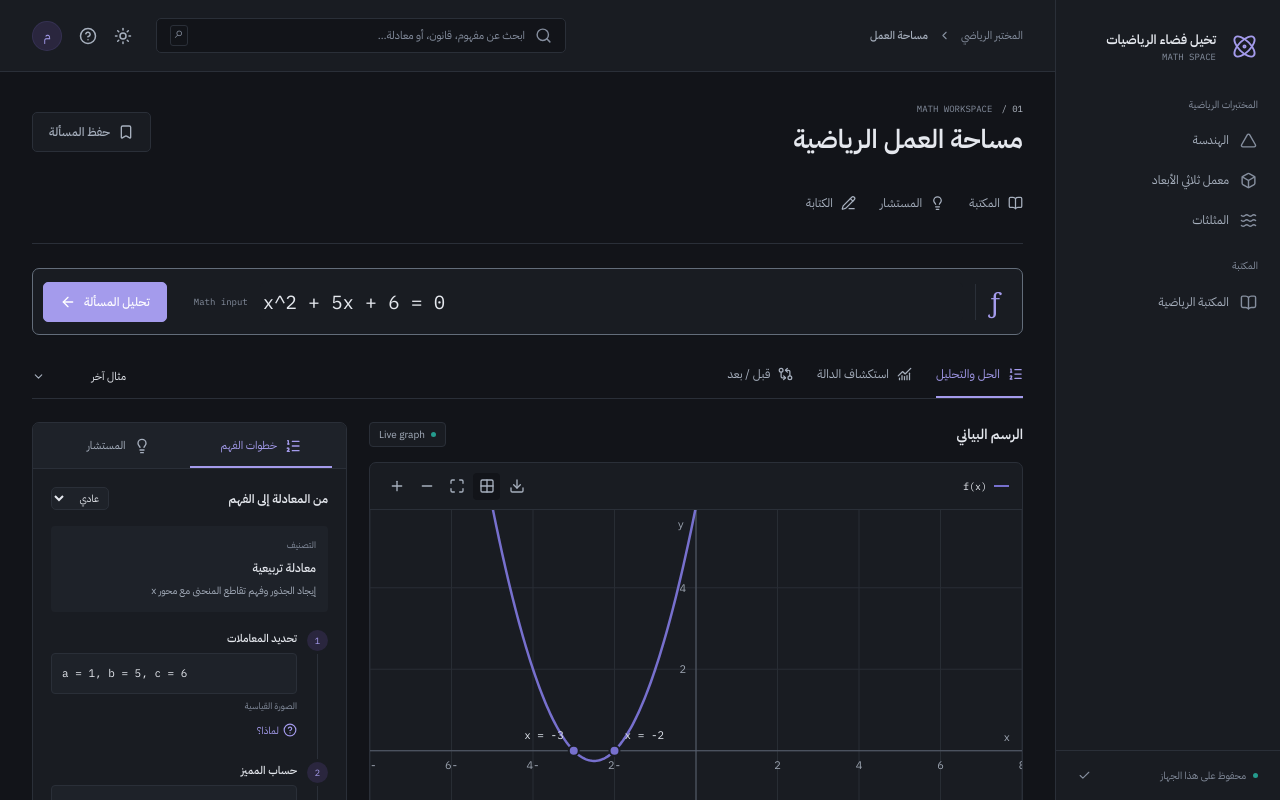
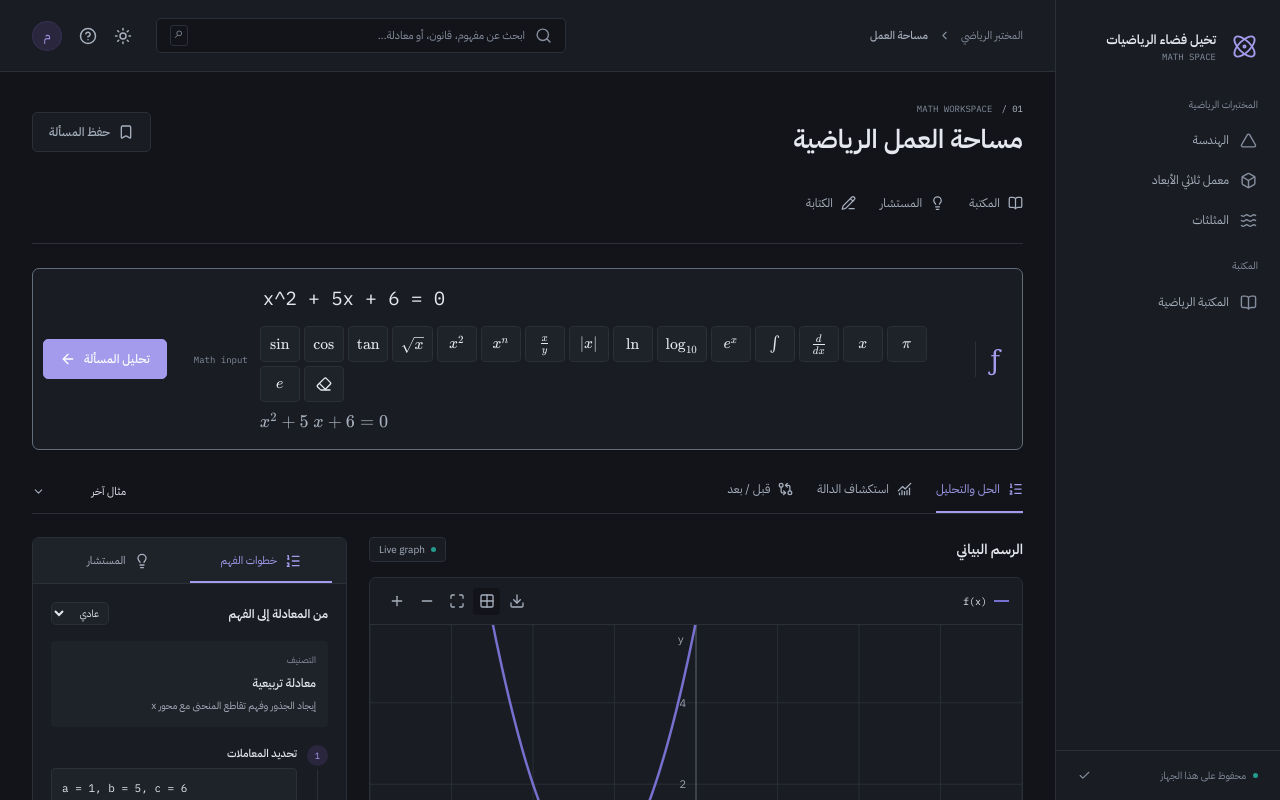
Before and after one commit to tus3l/MathSpace, a React (Vite) app: page / in a window 1280 px wide. Shown: the top 800 px of the page. Built offline with nearby package versions, Linux system fonts and the light colour scheme.

Commit message:
Add math symbol keyboard and typed calculus support

```diff
--- a/src/App.css
+++ b/src/App.css
@@ -295,6 +295,51 @@
   color: var(--muted);
   margin-inline-end: 15px;
 }
+.math-input-control {
+  min-width: 0;
+  width: 100%;
+}
+.equation-entry > .math-input-control {
+  flex: 1;
+}
+.math-input-control > input {
+  width: 100%;
+}
+.math-symbols {
+  display: flex;
+  flex-wrap: wrap;
+  gap: 4px;
+  margin-top: 8px;
+}
+.math-symbols > button {
+  min-width: 40px;
+  height: 36px;
+  padding: 4px 8px;
+  border: 1px solid var(--line);
+  border-radius: 4px;
+  color: var(--text);
+  background: var(--surface-alt);
+}
+.math-symbols > button:hover {
+  border-color: var(--accent);
+  background: var(--accent-soft);
+}
+.math-symbols .formula {
+  font-size: 13px;
+}
+.math-input-preview {
+  min-height: 38px;
+  padding: 8px 0 2px;
+  overflow-x: auto;
+  color: var(--subtle);
+  text-align: left;
+}
+.math-input-preview .formula {
+  font-size: 15px;
+}
+.equation-entry .math-input-control > input {
+  width: 100%;
+}
 .workspace-navigation {
   display: flex;
   align-items: center;
--- a/src/components/Controls.tsx
+++ b/src/components/Controls.tsx
@@ -1,4 +1,4 @@
-import { useEffect, useState } from "react";
+import { useEffect, useRef, useState } from "react";
 import {
   CircleHelp,
   Play,
@@ -6,8 +6,113 @@ import {
   SkipBack,
   SkipForward,
   RotateCcw,
+  Eraser,
 } from "lucide-react";
 import katex from "katex";
+import { mathRequest, normalize, safeParse } from "../engine/math";
+
+export function MathInput({
+  value,
+  onChange,
+  label,
+  required = false,
+  variables = ["x"],
+}: {
+  value: string;
+  onChange: (value: string) => void;
+  label: string;
+  required?: boolean;
+  variables?: string[];
+}) {
+  const inputRef = useRef<HTMLInputElement>(null);
+  let preview = "";
+  try {
+    const request = mathRequest(value);
+    if (request.operation) {
+      const expression = safeParse(request.expression).toTex();
+      preview = request.operation === "integral"
+        ? `\\int ${expression}\\,dx`
+        : `\\frac{d}{dx}\\left(${expression}\\right)`;
+    } else {
+      const sides = normalize(value).split("=");
+      if (sides.length <= 2)
+        preview = sides.map((side) => safeParse(side).toTex()).join("=");
+    }
+  } catch {
+    preview = "";
+  }
+  function insert(prefix: string, suffix = "", fallback = "x", operation = false) {
+    const input = inputRef.current;
+    if (!input) return;
+    let start = input.selectionStart ?? value.length;
+    let end = input.selectionEnd ?? start;
+    let selected = value.slice(start, end);
+    if (operation) {
+      start = 0;
+      end = value.length;
+      selected = value.includes("=") ? "" : value;
+    }
+    const body = fallback === "" ? "" : selected || fallback;
+    onChange(value.slice(0, start) + prefix + body + suffix + value.slice(end));
+    requestAnimationFrame(() => {
+      input.focus();
+      input.setSelectionRange(start + prefix.length, start + prefix.length + body.length);
+    });
+  }
+  return (
+    <div className="math-input-control">
+      <input
+        ref={inputRef}
+        aria-label={label}
+        dir="ltr"
+        value={value}
+        onChange={(event) => onChange(event.target.value)}
+        spellCheck={false}
+        autoCapitalize="off"
+        autoComplete="off"
+        required={required}
+        maxLength={250}
+      />
+      <div className="math-symbols" role="toolbar" aria-label={`رموز ${label}`} dir="ltr">
+        {[
+          { title: "الجيب", latex: "\\sin", prefix: "sin(", suffix: ")" },
+          { title: "جيب التمام", latex: "\\cos", prefix: "cos(", suffix: ")" },
+          { title: "الظل", latex: "\\tan", prefix: "tan(", suffix: ")" },
+          { title: "الجذر التربيعي", latex: "\\sqrt{x}", prefix: "sqrt(", suffix: ")" },
+          { title: "التربيع", latex: "x^2", prefix: "(", suffix: ")^2" },
+          { title: "قوة", latex: "x^n", prefix: "(", suffix: ")^3" },
+          { title: "كسر", latex: "\\frac{x}{y}", prefix: "(", suffix: ")/(1)" },
+          { title: "القيمة المطلقة", latex: "|x|", prefix: "abs(", suffix: ")" },
+          { title: "اللوغاريتم الطبيعي", latex: "\\ln", prefix: "ln(", suffix: ")" },
+          { title: "اللوغاريتم العشري", latex: "\\log_{10}", prefix: "log10(", suffix: ")" },
+          { title: "الدالة الأسية", latex: "e^x", prefix: "exp(", suffix: ")" },
+          { title: "تكامل غير محدد بالنسبة إلى x", latex: "\\int", prefix: "∫ (", suffix: ") dx", operation: true },
+          { title: "اشتقاق بالنسبة إلى x", latex: "\\frac{d}{dx}", prefix: "derivative(", suffix: ")", operation: true },
+        ].map((symbol) => (
+          <button key={symbol.title} type="button" title={symbol.title} aria-label={symbol.title}
+            onMouseDown={(event) => event.preventDefault()}
+            onClick={() => insert(symbol.prefix, symbol.suffix, "x", symbol.operation)}>
+            <Formula value={symbol.latex} />
+          </button>
+        ))}
+        {[...variables, "π", "e"].map((symbol) => (
+          <button key={symbol} type="button" title={symbol === "π" ? "باي" : symbol} aria-label={symbol === "π" ? "باي" : `إدراج ${symbol}`}
+            onMouseDown={(event) => event.preventDefault()}
+            onClick={() => insert(symbol, "", "")}>
+            <Formula value={symbol === "π" ? "\\pi" : symbol} />
+          </button>
+        ))}
+        <button type="button" title="مسح الإدخال" aria-label="مسح الإدخال"
+          onClick={() => { onChange(""); inputRef.current?.focus(); }}>
+          <Eraser size={16} />
+        </button>
+      </div>
+      <div className="math-input-preview" aria-label={`معاينة ${label}`}>
+        {preview && <Formula value={preview} />}
+      </div>
+    </div>
+  );
+}
 
 export function Formula({
   value,
--- a/src/components/CoreLabs.tsx
+++ b/src/components/CoreLabs.tsx
@@ -14,6 +14,7 @@ import {
   checkStep,
   compileFunction,
   fmt,
+  mathRequest,
   normalize,
   safeParse,
   symbolic,
@@ -68,10 +69,11 @@ export function ProofLab() {
     [current, setCurrent] = useState(0);
   const [proof, setProof] = useState("square");
   const [customExpression, setCustomExpression] = useState("x^2");
+  const [customSource, setCustomSource] = useState("x^2");
   const [customError, setCustomError] = useState("");
   const proofExpression = proof === "square"
     ? "(a+b)^2=a^2+2*a*b+b^2"
-    : proof === "pythagoras" ? "3^2+4^2=5^2" : customExpression;
+    : proof === "pythagoras" ? "3^2+4^2=5^2" : customSource;
   function applyExpression(expression: string) {
     const normalized = normalize(expression).replace(/\s/g, "");
     if (["(a+b)^2=a^2+2*a*b+b^2", "3^2+4^2=5^2"].includes(normalized)) {
@@ -81,12 +83,16 @@ export function ProofLab() {
       return;
     }
     try {
-      const graphExpression = normalize(expression).replace(/^y\s*=\s*/, "");
+      const request = mathRequest(expression);
+      const operand = request.expression.replace(/^y\s*=\s*/, "");
+      safeParse(operand, ["x"]);
+      const graphExpression = request.operation ? symbolic(operand, request.operation) : operand;
       safeParse(graphExpression, ["x"]);
       const evaluate = compileFunction(graphExpression);
       if (!Array.from({ length: 101 }, (_, index) => -5 + index / 10).some((x) => Number.isFinite(evaluate(x))))
         throw new Error("لا توجد قيم حقيقية للتعبير ضمن مجال الرسم.");
       setCustomExpression(graphExpression);
+      setCustomSource(expression);
       setProof("custom");
       setCustomError("");
     } catch (failure) {
@@ -163,7 +169,10 @@ export function ProofLab() {
           </div>
           <Formula value={customExpression} block />
           <Graph curves={[{ expression: customExpression, color: "#249b8d", label: "f(x)" }]} />
-          <Insight>الرسم يوضح قيم التعبير، وليس إثباتًا عامًا لهوية أو معادلة.</Insight>
+          <Insight>
+            الرسم يوضح قيم التعبير، وليس إثباتًا عامًا لهوية أو معادلة.
+            {mathRequest(customSource).operation === "integral" && " عند التكامل يعرض الرسم الدالة الأصلية مع C = 0."}
+          </Insight>
         </section>
       ) : (
       <div className="lab-layout">
--- a/src/components/MathTools.tsx
+++ b/src/components/MathTools.tsx
@@ -8,7 +8,7 @@ import {
 } from "lucide-react";
 import { topics } from "../content/knowledge";
 import { analyze, checkStep } from "../engine/math";
-import { Formula, Why } from "./Controls";
+import { Formula, MathInput, Why } from "./Controls";
 
 export type LawPreset = {
   title: string;
@@ -20,10 +20,12 @@ export function MathTools({
   expression,
   presets,
   onApply,
+  variables,
 }: {
   expression: string;
   presets: LawPreset[];
   onApply: (expression: string) => void;
+  variables?: string[];
 }) {
   const [panel, setPanel] = useState<"library" | "advisor" | "write" | null>(
     null,
@@ -128,11 +130,11 @@ export function MathTools({
         >
           <label className="field-label">
             التعبير الرياضي
-            <input
-              aria-label="التعبير المخصص"
-              dir="ltr"
+            <MathInput
+              label="التعبير المخصص"
               value={draft}
-              onChange={(event) => setDraft(event.target.value)}
+              onChange={setDraft}
+              variables={variables}
               required
             />
           </label>
--- a/src/components/Workspace.tsx
+++ b/src/components/Workspace.tsx
@@ -23,7 +23,7 @@ import {
 import type { Analysis } from "../engine/math";
 import { functionFamilies } from "../content/knowledge";
 import { Graph } from "./Graph";
-import { Formula, Slider, Why } from "./Controls";
+import { Formula, MathInput, Slider, Why } from "./Controls";
 import { MathTools } from "./MathTools";
 
 type Props = {
@@ -191,12 +191,10 @@ export function Workspace({
         }}
       >
         <div className="equation-marker">ƒ</div>
-        <input
-          aria-label="المعادلة"
-          dir="ltr"
+        <MathInput
+          label="المعادلة"
           value={input}
-          onChange={(event) => setInput(event.target.value)}
-          spellCheck={false}
+          onChange={setInput}
         />
         <span className="entry-type">Math input</span>
         <button className="button primary" type="submit">
```
Also changed, not shown: src/components/ThreeLab.tsx (+17 -10 lines), src/engine/math.ts (+44 -1 lines), 2 other files (tests, documents, lock files or other folders).
